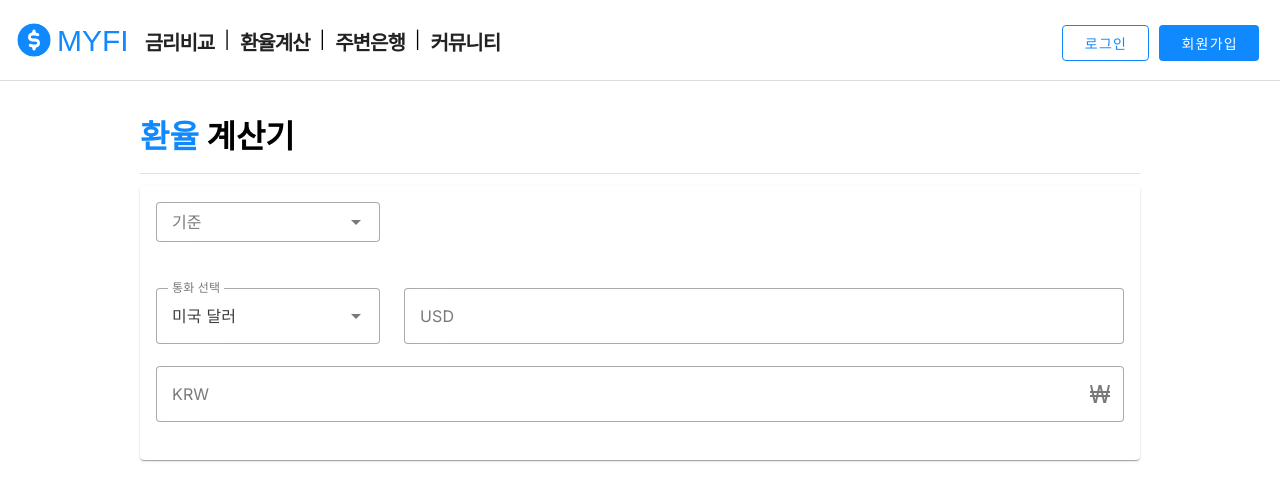
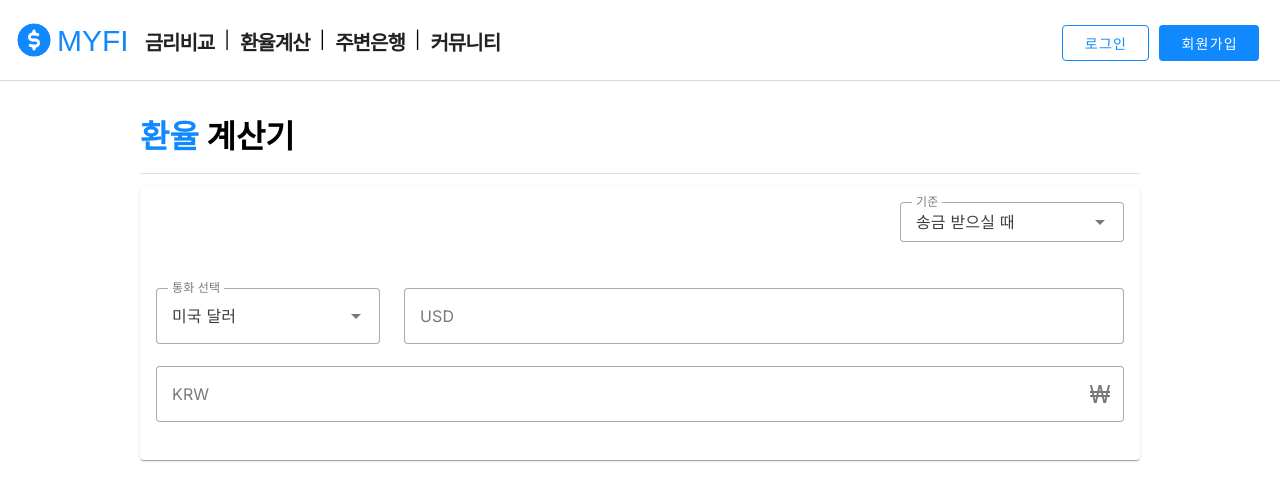
Before and after one commit to Nahaeran/MYFI_front, a Vue app: page /exchange in a window 1280 px wide. Shown: the top 500 px of the page. Built offline with nearby package versions, Linux system fonts and the light colour scheme; no server answers; a web font is replaced by a local one.

Commit message:
feat: 환율 계산기 기준에 따른 계산 추가

```diff
--- a/src/components/ExchangeCalculater.vue
+++ b/src/components/ExchangeCalculater.vue
@@ -5,12 +5,14 @@ import axios from 'axios'
 
 const currencies = ref()
 const response = ref()
-const selectedState = ref('ttb')
+const selectedState = ref('송금 받으실 때')
 const selectedCurrency = ref('미국 달러')
 const selectedCurrencyUnit = ref('USD')
 const selectedTtb = ref() // ttb: 송금 받으실 때
 const selectedTts = ref() // tts: 송금 보내실 때
 const selectedDeal = ref() // deal_bas_r : 매매 기준율
+
+const calculateVariable = ref()
 const krwInput = ref()
 const otherInput = ref()
 
@@ -32,6 +34,7 @@ onMounted(() => {
       selectedTts.value = Number(usdInfo['tts'].replaceAll(',', ''))
       selectedDeal.value = Number(usdInfo['deal_bas_r'].replaceAll(',', ''))
       // console.log(selectedTtb.value, selectedTts.value, selectedDeal.value)
+      calculateVariable.value = selectedTtb.value
     })
 })
 
@@ -51,13 +54,25 @@ watch(selectedCurrency, () => {
   krwInput.value = otherInput.value = ''
 })
 
+watch(selectedState, () => {
+  if (selectedState.value === '송금 받으실 때') {
+    calculateVariable.value = selectedTtb.value
+  } else if (selectedState.value === '송금 보내실 때') {
+    calculateVariable.value = selectedTts.value
+  } else {
+    calculateVariable.value = selectedDeal.value
+  }
+  console.log(calculateVariable.value)
+  inputEventOther()
+})
+
 const inputEventKrw = function () {
-  otherInput.value = krwInput.value / selectedTtb.value
+  otherInput.value = krwInput.value / calculateVariable.value
   otherInput.value = otherInput.value.toFixed(2)
 }
 
 const inputEventOther = function () {
-  krwInput.value = otherInput.value * selectedTtb.value
+  krwInput.value = otherInput.value * calculateVariable.value
   krwInput.value = krwInput.value.toFixed(2)
 }
 </script>
@@ -67,13 +82,14 @@ const inputEventOther = function () {
     <v-form>
       <v-container>
         <v-row>
-          <v-col cols="3">
+          <v-col cols="3" offset="9">
             <v-select
               color="#1089FF"
               variant="outlined"
               :items="states"
               density="compact"
               label="기준"
+              v-model="selectedState"
             ></v-select>
           </v-col>
         </v-row>
--- a/src/components/SavingList.vue
+++ b/src/components/SavingList.vue
@@ -115,7 +115,7 @@ const getSaving = function () {
   const savingCode = selectedSavingSimple.value['saving_code']
   axios({
     method: 'get',
-    url: `${userStore.API_URL}/financial/deposit_list/${savingCode}/`
+    url: `${userStore.API_URL}/financial/saving_list/${savingCode}/`
   })
     .then((res) => {
       const data = res.data
```
